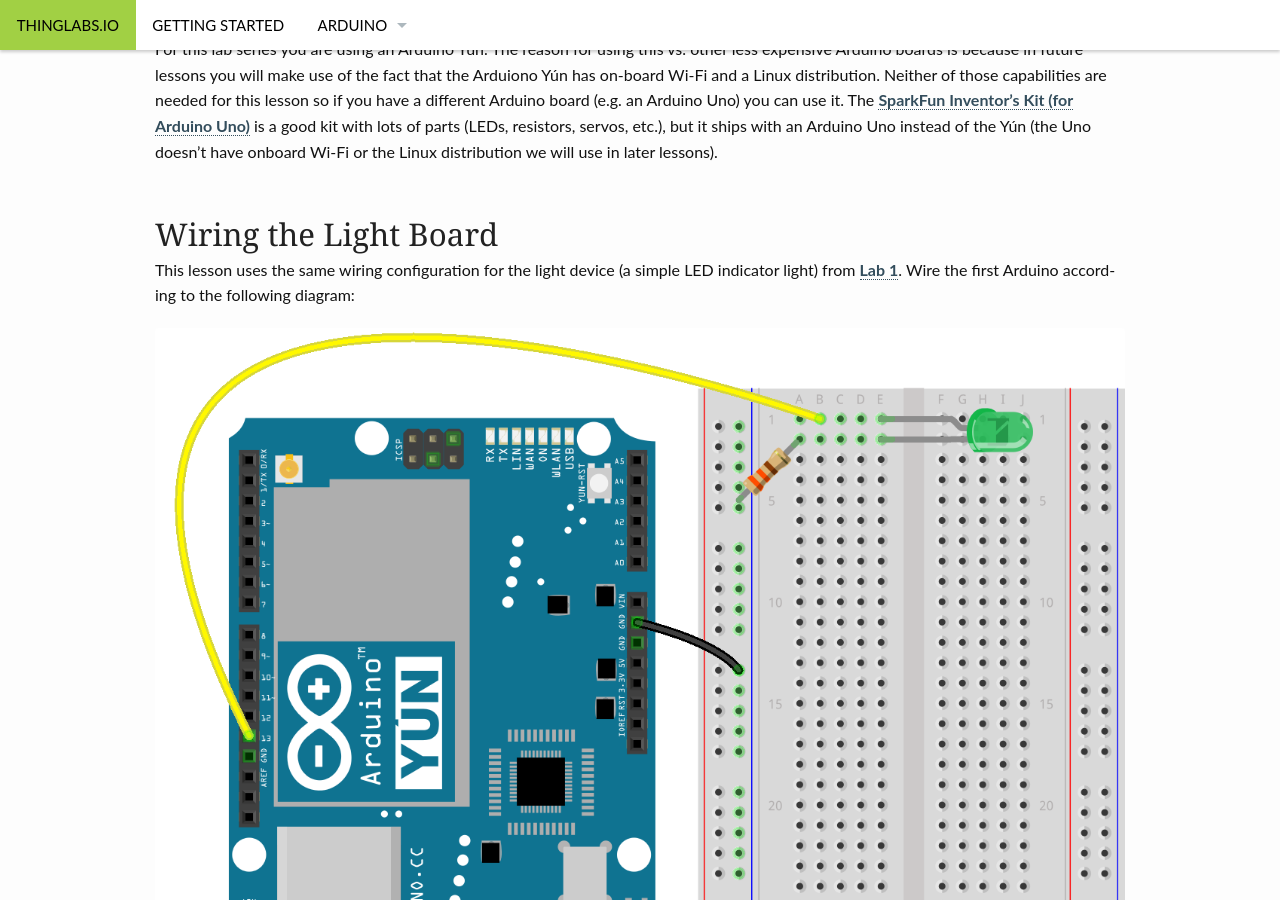
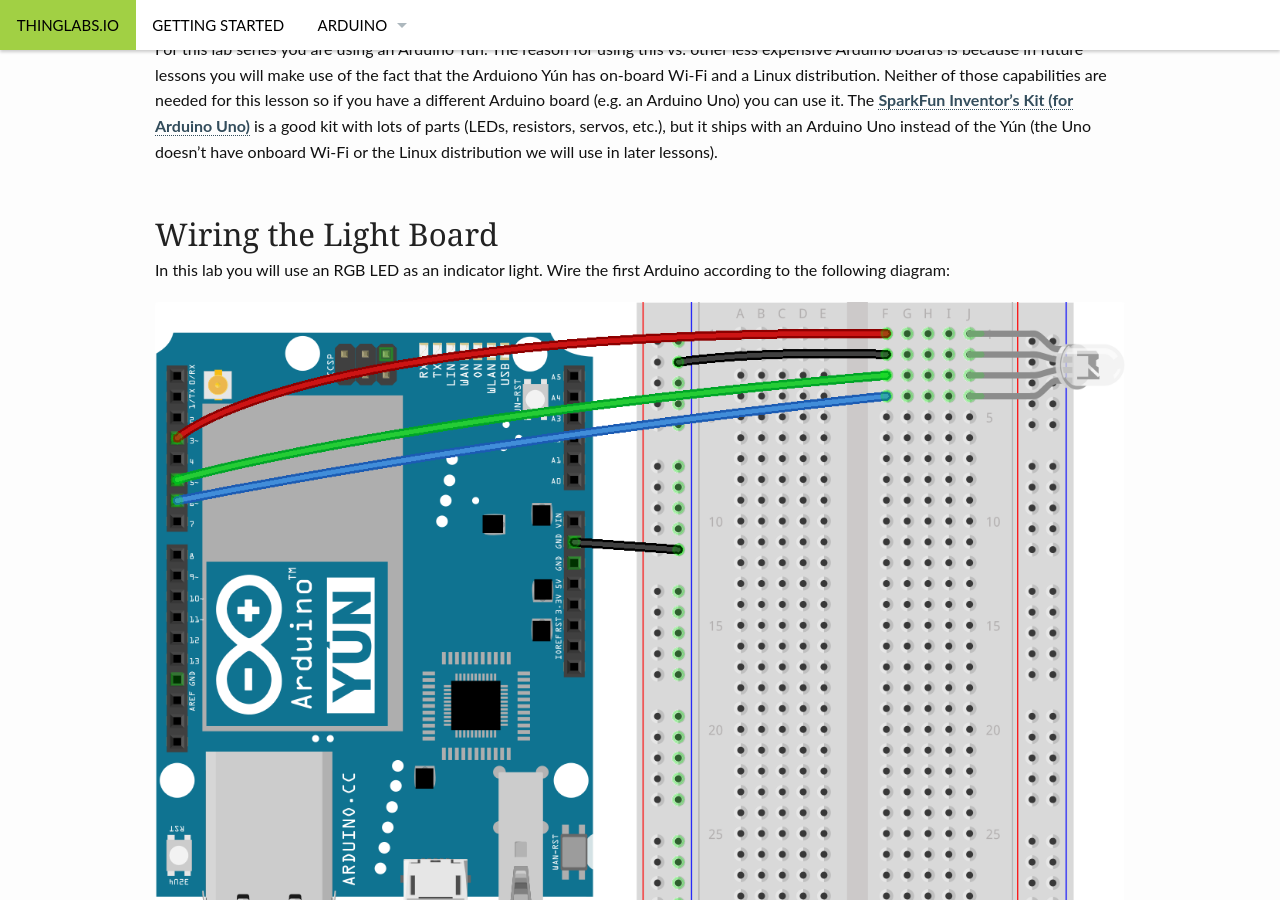
Before and after one commit to ThingLabsIo/ThingLabsIo.github.io, a Jekyll site: the page built from pages/lab006.md, in a window 1280 px wide and 900 px high, scrolled down 1031 px. Built offline with Jekyll 4.4.1, drawn with Linux system fonts in a browser that asks for light colours.

Commit message:
BB update to lab 06

```diff
--- a/pages/lab006.md
+++ b/pages/lab006.md
@@ -33,9 +33,9 @@
 For this lab series you are using an Arduino Y&uacute;n. The reason for using this vs. other less expensive Arduino boards is because in future lessons you will make use of the fact that the Arduiono Y&uacute;n has on-board Wi-Fi and a Linux distribution. Neither of those capabilities are needed for this lesson so if you have a different Arduino board (e.g. an Arduino Uno) you can use it. The [SparkFun Inventor's Kit (for Arduino Uno)][9] is a good kit with lots of parts (LEDs, resistors, servos, etc.), but it ships with an Arduino Uno instead of the Y&uacute;n (the Uno doesn't have onboard Wi-Fi or the Linux distribution we will use in later lessons).
 
 ## Wiring the Light Board
-This lesson uses the same wiring configuration for the light device (a simple LED indicator light) from [Lab 1][2]. Wire the first Arduino according to the following diagram:
+In this lab you will use an RGB LED as an indicator light. Wire the first Arduino according to the following diagram:
 
-<img src="/images/lab01_bb.png"/>
+<img src="/images/lab06_bb.png"/>
 
 ## Wiring the Ambient Light Sensor Board
 The second Arduino uses the same wiring configuration for the ambient light sensor device from [Lab 4][10]. Wire the second Arduino according to the following diagram:
```
Also changed, not shown: images/lab06_bb.png (added).
